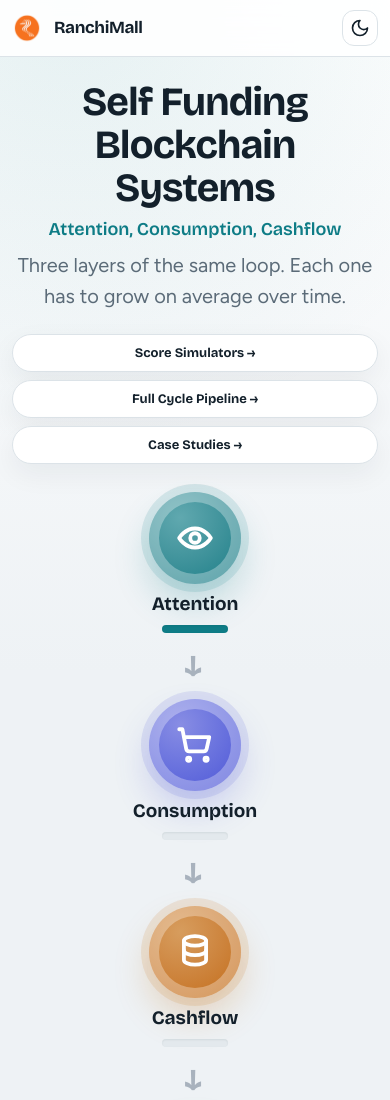
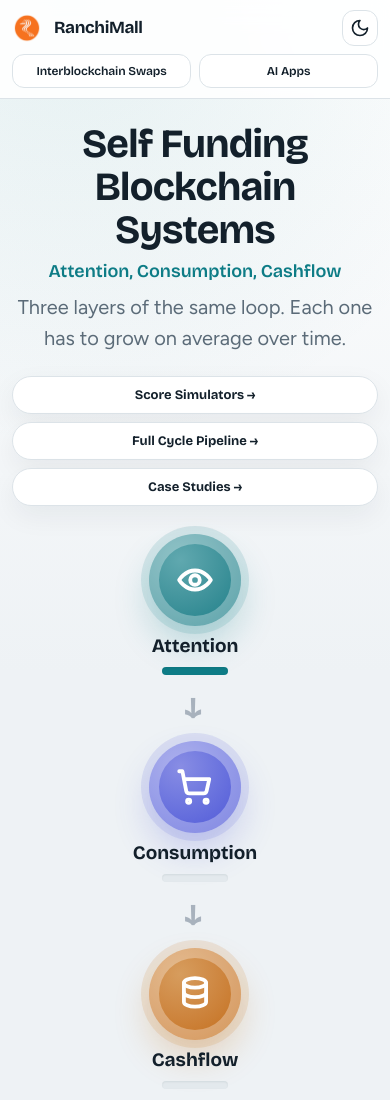
Before and after one commit to ranchimall/selffunding, a plain HTML site: page index.html in a window 390 px wide. Shown: the top 1100 px of the page. Drawn offline with nearby package versions, Linux system fonts and the light colour scheme.

Commit message:
Update index.html

```diff
--- a/index.html
+++ b/index.html
@@ -51,8 +51,14 @@ body{margin:0;background:radial-gradient(circle at 18% 0%, rgba(14,124,134,.10),
 .brand-logo{width:36px;height:36px;border-radius:50%;display:block;object-fit:contain;flex-shrink:0}
 .brand-name{font:700 20px/1.2 var(--head);letter-spacing:-.02em;color:var(--ink)}
 
-/* header right actions */
-.header-right{display:flex;align-items:center;gap:12px}
+/* header navigation & actions */
+.header-nav{display:flex;align-items:center;gap:10px;margin-left:auto}
+.header-btn{display:inline-flex;align-items:center;justify-content:center;height:38px;padding:0 14px;border-radius:12px;border:1.5px solid var(--line);background:var(--surface);color:var(--ink);font:600 13px/1 var(--head);letter-spacing:-.01em;text-decoration:none;white-space:nowrap;transition:border-color .15s,color .15s,background-color .15s,transform .1s,box-shadow .15s}
+.header-btn:hover{border-color:var(--attention);color:var(--attention);transform:translateY(-1px);box-shadow:0 4px 12px rgba(19,32,43,.08)}
+.header-btn:focus-visible{outline:3px solid var(--attention);outline-offset:2px}
+.header-btn:active{transform:scale(.96)}
+:root[data-theme="dark"] .header-btn:hover{box-shadow:0 4px 12px rgba(0,0,0,.35)}
+.header-right{display:flex;align-items:center;gap:12px;margin-left:10px}
 
 /* Direct Touch Hub (Top Navigation) */
 .touch-hub{margin:0 0 24px;display:flex;flex-direction:column;gap:18px}
@@ -468,7 +474,11 @@ h1{font:700 clamp(30px,5vw,46px)/1.08 var(--head);letter-spacing:-.02em;margin:0
 
 @media(max-width:580px){
   .wrap{padding:18px 12px 48px;overflow-x:hidden}
-  .top-bar-inner{padding:10px 12px}
+  .top-bar-inner{display:flex;flex-wrap:wrap;align-items:center;justify-content:space-between;row-gap:8px;padding:10px 12px}
+  .brand{order:1}
+  .header-right{order:2;margin-left:auto}
+  .header-nav{order:3;width:100%;margin-left:0;display:flex;gap:8px}
+  .header-btn{flex:1 1 0;min-width:0;height:34px;padding:0 8px;font-size:12px;text-align:center}
   .hero-shell{margin-top:6px}
   .hero-actions{gap:8px}
   .hero-link{width:100%;justify-content:center}
@@ -501,6 +511,7 @@ h1{font:700 clamp(30px,5vw,46px)/1.08 var(--head);letter-spacing:-.02em;margin:0
   .brand-name{font-size:14px}
   .tab b{font-size:12px}
   .top-bar-inner{padding:8px 10px}
+  .header-btn{font-size:11px;padding:0 4px;height:32px}
 }
 
 @media (prefers-reduced-motion:reduce){*{transition:none!important;animation:none!important}}
@@ -513,6 +524,10 @@ h1{font:700 clamp(30px,5vw,46px)/1.08 var(--head);letter-spacing:-.02em;margin:0
       <img src="logo.png" alt="RanchiMall logo" class="brand-logo" width="36" height="36">
       <span class="brand-name">RanchiMall</span>
     </a>
+    <nav class="header-nav" aria-label="Quick links">
+      <a href="https://ranchimall.github.io/dogewallet/" target="_blank" rel="noopener noreferrer" class="header-btn">Interblockchain Swaps</a>
+      <a href="https://ranchimall.github.io/musicLibraryAI/" target="_blank" rel="noopener noreferrer" class="header-btn">AI Apps</a>
+    </nav>
     <div class="header-right">
       <button class="theme-toggle" id="theme-toggle" type="button" aria-label="Toggle dark and light theme" title="Toggle theme">
         <svg class="icon-sun" xmlns="http://www.w3.org/2000/svg" width="20" height="20" viewBox="0 0 24 24" fill="none" stroke="currentColor" stroke-width="2" stroke-linecap="round" stroke-linejoin="round" aria-hidden="true">
```
